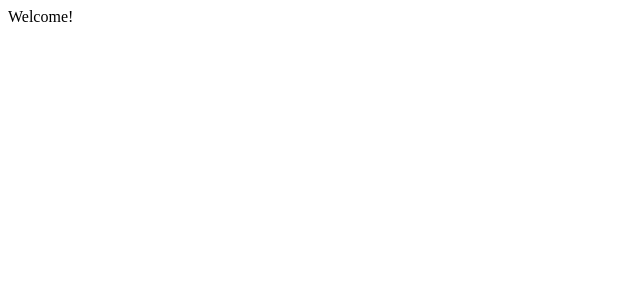
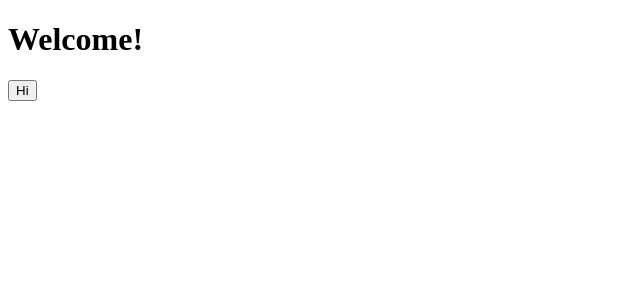
Before and after one commit to NextEcom/beauty-storefront, a Next.js app: page / in a window 1280 px wide. Shown: the top 300 px of the page, without its empty margins (0-640 px from the left). Built offline with nearby package versions, Linux system fonts and the light colour scheme.

Commit message:
add jest & react testing library

```diff
--- /dev/null
+++ b/jest.setup.js
@@ -0,0 +1 @@
+import "@testing-library/jest-dom/extend-expect";
--- /dev/null
+++ b/src/components/Button.tsx
@@ -0,0 +1,7 @@
+import { ComponentProps } from "react";
+
+type ButtonProps = ComponentProps<"button">;
+
+export default function Button(props: ButtonProps) {
+  return <button {...props}>{props.children}</button>;
+}
--- a/src/pages/index.tsx
+++ b/src/pages/index.tsx
@@ -1,7 +1,15 @@
+import Button from "@/components/Button";
 import type { NextPage } from "next";
 
 const Home: NextPage = () => {
-  return <div>Welcome!</div>;
+  return (
+    <div>
+      <h1>Welcome!</h1>
+      <div>
+        <Button>Hi</Button>
+      </div>
+    </div>
+  );
 };
 
 export default Home;
```
Also changed, not shown: jest.config.js (added, +20 -0 lines), package.json (+7 -1 lines), tsconfig.json (+12 -2 lines), .eslintrc.json, 2 other files (tests, documents, lock files or other folders).
